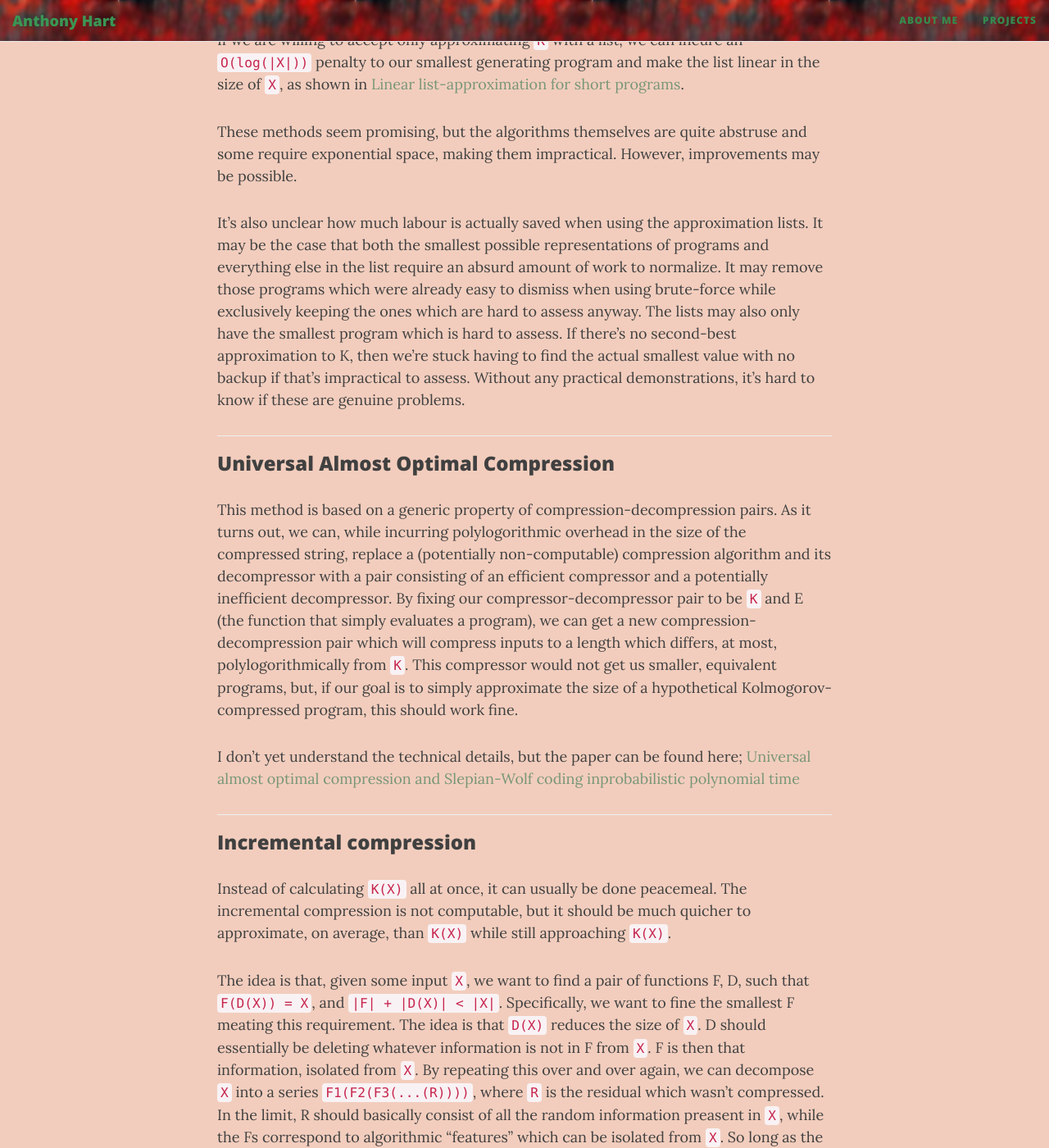
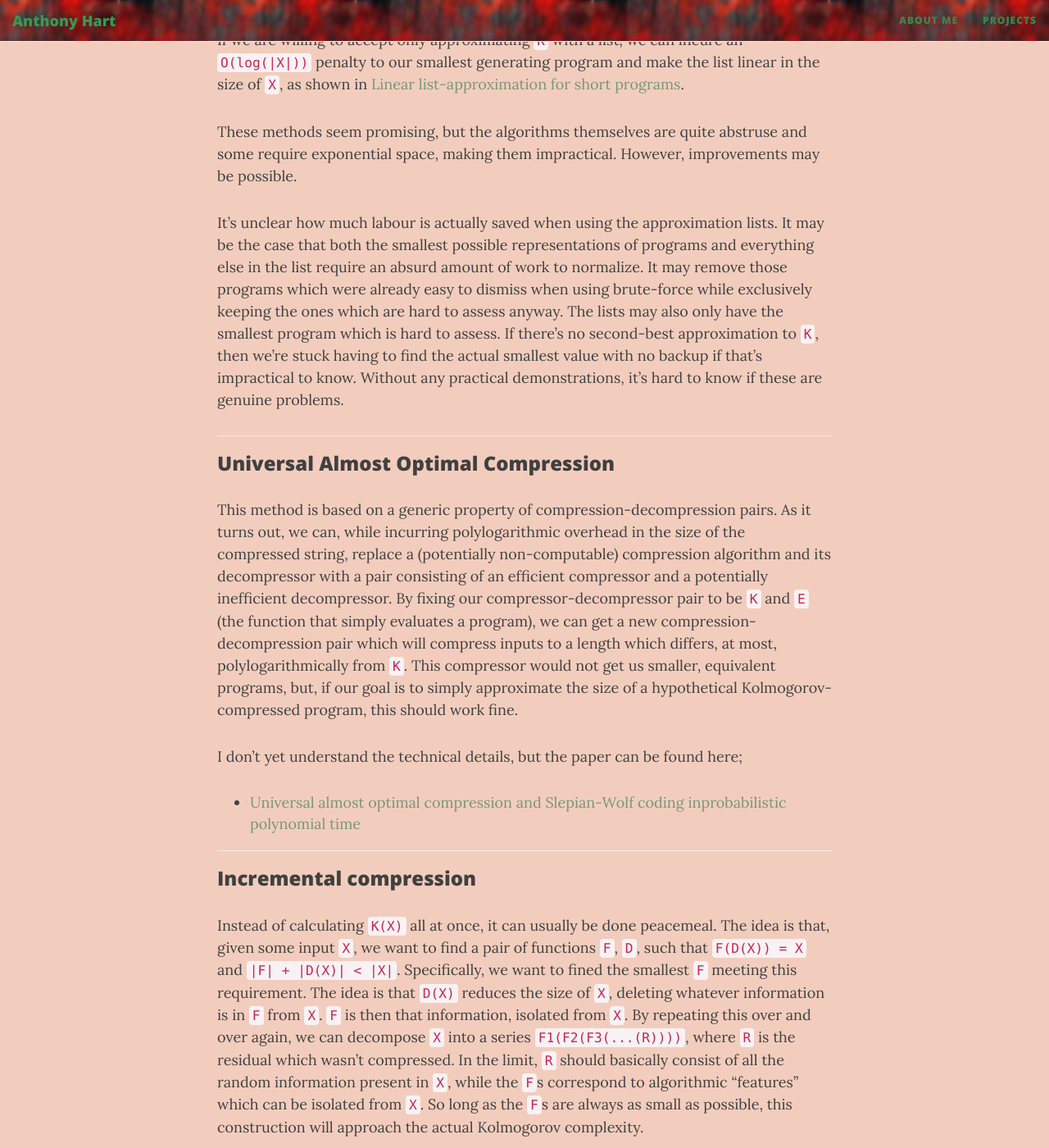
Before and after one commit to AHartNtkn/AHartNtkn.github.io, a Jekyll site: the page built from _posts/2000-01-01-My-(Mis)Adventures-with-Algorithmic-Machine-Learning.md, in a window 1280 px wide and 1400 px high, scrolled down 4336 px. Shown: the whole window at 82% size. Built offline with Jekyll 4.4.1, drawn with Linux system fonts in a browser that asks for light colours; nearby versions of some CDN libraries; some of the changed text lies outside the part shown.

Commit message:
Compyedit #4

```diff
--- a/_posts/2000-01-01-My-(Mis)Adventures-with-Algorithmic-Machine-Learning.md
+++ b/_posts/2000-01-01-My-(Mis)Adventures-with-Algorithmic-Machine-Learning.md
@@ -63,34 +63,32 @@ See:
 
 ### List Approximation
 
-List Approximation is based on optimizing a simple observation. While generating the smallest program generating `X` is not computable, generating a list guarenteed to contain the smallest program is. In particular, we can return a list enumerating all strings below and containing `X`. This will definitely have the smallest program generating `X`, but it will be exponentially large in the length of `X`. How small can this list be?
+List Approximation is based on optimizing a simple observation. While generating the smallest program generating `X` is not computable, generating a list guaranteed to contain the smallest program is. In particular, we can return a list enumerating all strings below and containing `X`. This will definitely have the smallest program generating `X`, but it will be exponentially large in the length of `X`. How small can this list be?
 
-[Short lists with short programs in short time](https://arxiv.org/abs/1301.1547) (also an improved version in [Short lists for shortest descriptions in short time](https://arxiv.org/abs/1212.6104)) show that this list can be made quadratically large (and asymptotically no smaller) in the length of the input while guarenteedly containing the smallest program. This makes searching for `K(X)` much more practical as we only need to run a number of programs quadratic in the size of `X`.
+[Short lists with short programs in short time](https://arxiv.org/abs/1301.1547) (also an improved version in [Short lists for shortest descriptions in short time](https://arxiv.org/abs/1212.6104)) show that this list can be made quadratically large (and asymptotically no smaller) in the length of the input while guaranteedly containing the smallest program. This makes searching for `K(X)` much more practical as we only need to run a number of programs quadratic in the size of `X`.
 
 If we are willing to accept only approximating `K` with a list, we can incure an `O(log(|X|))` penalty to our smallest generating program and make the list linear in the size of `X`, as shown in [Linear list-approximation for short programs](https://arxiv.org/abs/1311.7278).
 
 These methods seem promising, but the algorithms themselves are quite abstruse and some require exponential space, making them impractical. However, improvements may be possible.
 
-It's also unclear how much labour is actually saved when using the approximation lists. It may be the case that both the smallest possible representations of programs and everything else in the list require an absurd amount of work to normalize. It may remove those programs which were already easy to dismiss when using brute-force while exclusively keeping the ones which are hard to assess anyway. The lists may also only have the smallest program which is hard to assess. If there's no second-best approximation to K, then we're stuck having to find the actual smallest value with no backup if that's impractical to assess. Without any practical demonstrations, it's hard to know if these are genuine problems.
+It's unclear how much labour is actually saved when using the approximation lists. It may be the case that both the smallest possible representations of programs and everything else in the list require an absurd amount of work to normalize. It may remove those programs which were already easy to dismiss when using brute-force while exclusively keeping the ones which are hard to assess anyway. The lists may also only have the smallest program which is hard to assess. If there's no second-best approximation to `K`, then we're stuck having to find the actual smallest value with no backup if that's impractical to know. Without any practical demonstrations, it's hard to know if these are genuine problems.
 
 ---
 
 ### Universal Almost Optimal Compression
 
-This method is based on a generic property of compression-decompression pairs. As it turns out, we can, while incurring polylogorithmic overhead in the size of the compressed string, replace a (potentially non-computable) compression algorithm and its decompressor with a pair consisting of an efficient compressor and a potentially inefficient decompressor. By fixing our compressor-decompressor pair to be `K` and E (the function that simply evaluates a program), we can get a new compression-decompression pair which will compress inputs to a length which differs, at most, polylogorithmically from `K`. This compressor would not get us smaller, equivalent programs, but, if our goal is to simply approximate the size of a hypothetical Kolmogorov-compressed program, this should work fine.
+This method is based on a generic property of compression-decompression pairs. As it turns out, we can, while incurring polylogarithmic overhead in the size of the compressed string, replace a (potentially non-computable) compression algorithm and its decompressor with a pair consisting of an efficient compressor and a potentially inefficient decompressor. By fixing our compressor-decompressor pair to be `K` and `E` (the function that simply evaluates a program), we can get a new compression-decompression pair which will compress inputs to a length which differs, at most, polylogarithmically from `K`. This compressor would not get us smaller, equivalent programs, but, if our goal is to simply approximate the size of a hypothetical Kolmogorov-compressed program, this should work fine.
 
 I don't yet understand the technical details, but the paper can be found here;
-  [Universal almost optimal compression and Slepian-Wolf coding inprobabilistic polynomial time](https://arxiv.org/abs/1911.04268)
+  - [Universal almost optimal compression and Slepian-Wolf coding inprobabilistic polynomial time](https://arxiv.org/abs/1911.04268)
 
 ---
 
 ### Incremental compression
 
-Instead of calculating `K(X)` all at once, it can usually be done peacemeal. The incremental compression is not computable, but it should be much quicher to approximate, on average, than `K(X)` while still approaching `K(X)`.
+Instead of calculating `K(X)` all at once, it can usually be done peacemeal. The idea is that, given some input `X`, we want to find a pair of functions `F`, `D`, such that `F(D(X)) = X` and `|F| + |D(X)| < |X|`. Specifically, we want to fined the smallest `F` meeting this requirement. The idea is that `D(X)` reduces the size of `X`, deleting whatever information is in `F` from `X`. `F` is then that information, isolated from `X`. By repeating this over and over again, we can decompose `X` into a series `F1(F2(F3(...(R))))`, where `R` is the residual which wasn't compressed. In the limit, `R` should basically consist of all the random information present in `X`, while the `F`s correspond to algorithmic "features" which can be isolated from `X`. So long as the `F`s are always as small as possible, this construction will approach the actual Kolmogorov complexity.
 
-The idea is that, given some input `X`, we want to find a pair of functions F, D, such that `F(D(X)) = X`, and `|F| + |D(X)| < |X|`. Specifically, we want to fine the smallest F meating this requirement. The idea is that `D(X)` reduces the size of `X`. D should essentially be deleting whatever information is not in F from `X`. F is then that information, isolated from `X`. By repeating this over and over again, we can decompose `X` into a series `F1(F2(F3(...(R))))`, where `R` is the residual which wasn't compressed. In the limit, R should basically consist of all the random information preasent in `X`, while the Fs correspond to algorithmic "features" which can be isolated from `X`. So long as the Fs are always as small as possible, this construction will approach the actual Kolmogorov complexity.
-
-I think this line of work hints towards a rich theory of "atomic" algorithmic information, but it's not ready for practical applications as of yet.
+I think this line of work hints towards a rich theory of "atomic" algorithmic information, but it's not ready for practical applications as of yet. The incremental compression is not computable, but it should be much quicker to approximate, on average, than `K(X)` while still approaching `K(X)`.
 
 See:
   [A theory of incremental compression](https://arxiv.org/abs/1908.03781)
```
Also changed, not shown: other parts of _posts/2000-01-01-My-(Mis)Adventures-with-Algorithmic-Machine-Learning.md (+7 -7 lines).
